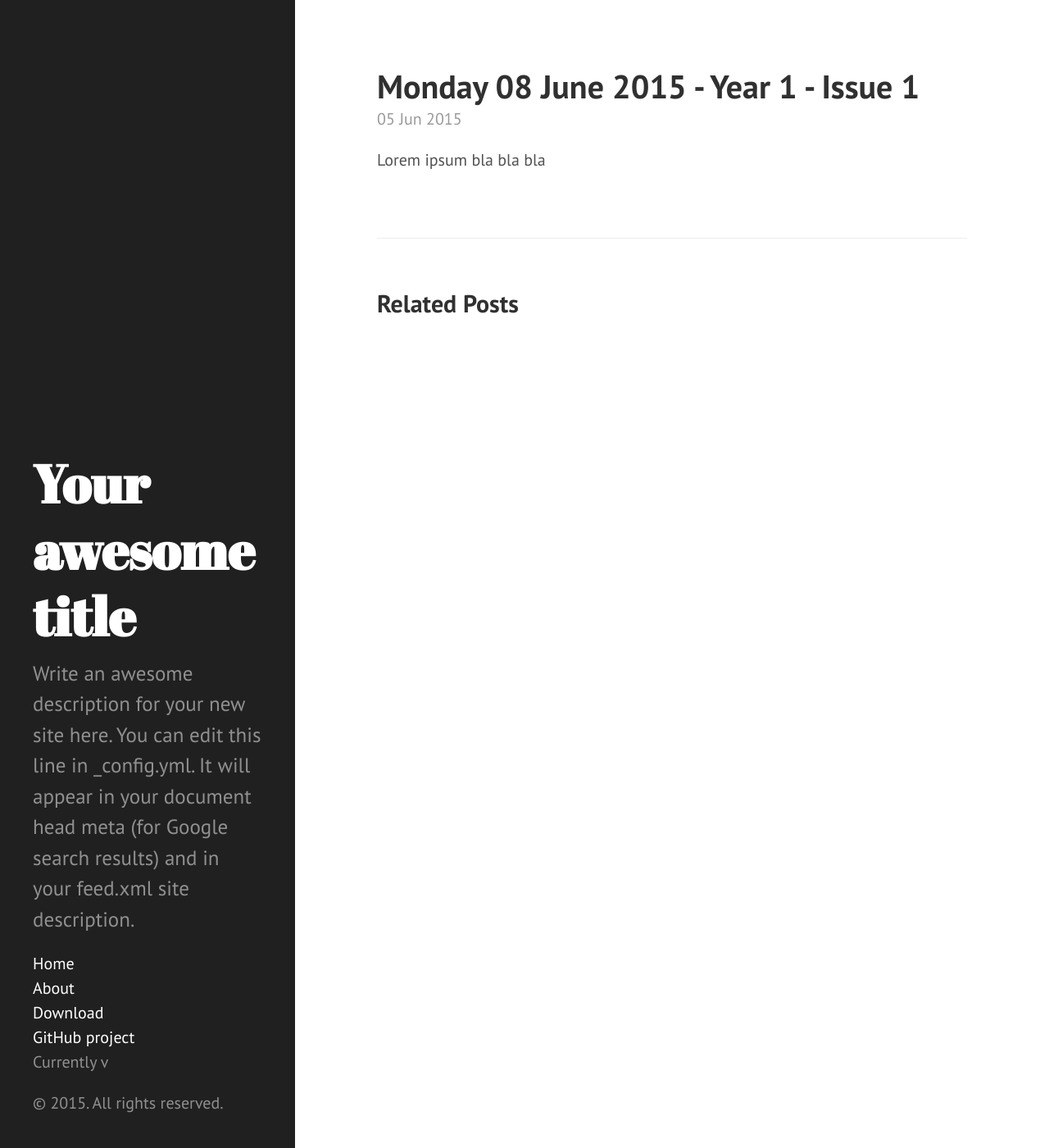
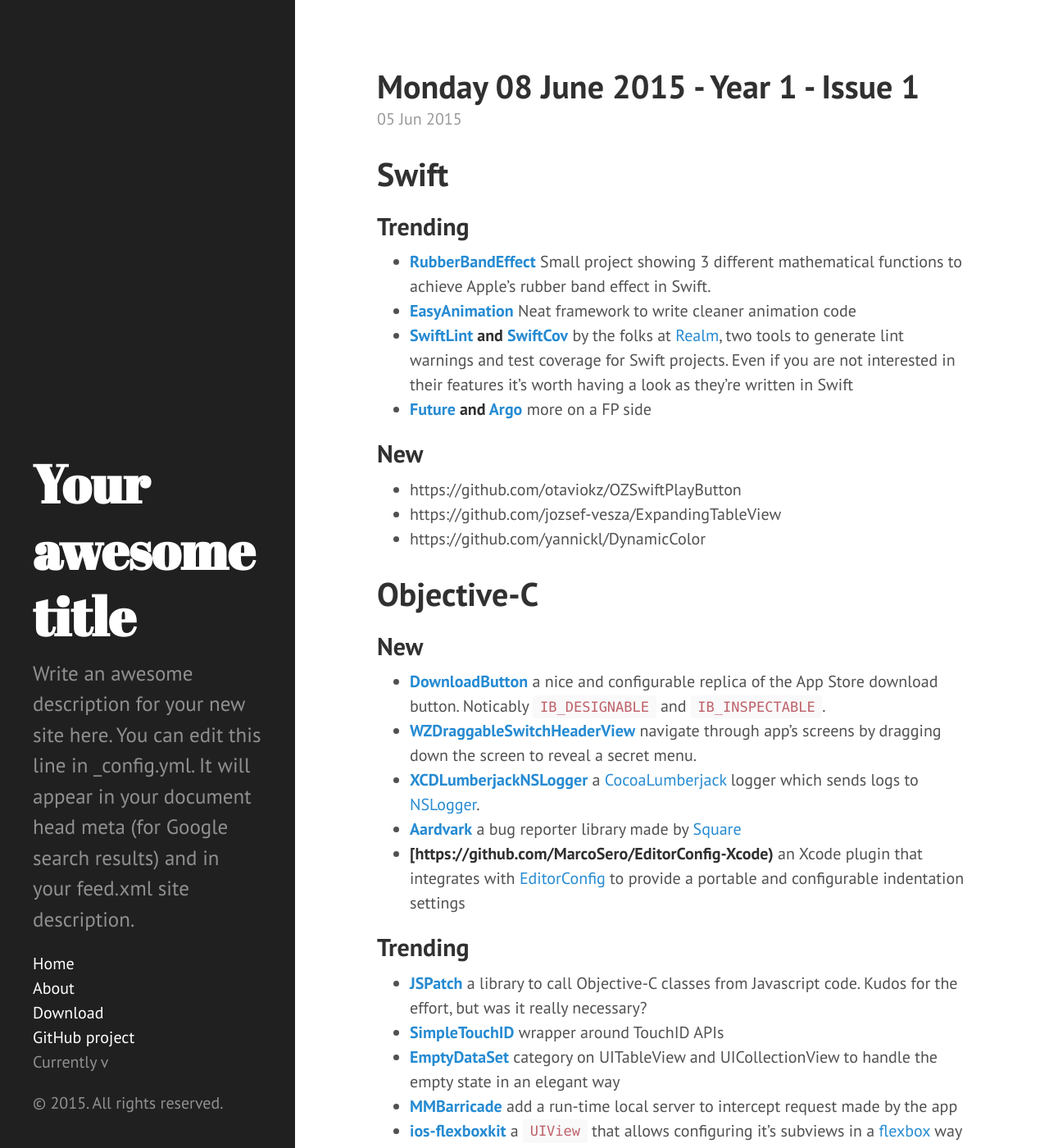
Before and after one commit to mokacoding/the-ios-times, a Jekyll site: the page built from _posts/2015-06-05-year-01-issue-01.md, in a window 1280 px wide and 1400 px high. Shown: the whole window at 82% size. Built offline with Jekyll 4.4.1, drawn with Linux system fonts in a browser that asks for light colours.

Commit message:
Add first issue draft

```diff
--- a/_posts/2015-06-05-year-01-issue-01.md
+++ b/_posts/2015-06-05-year-01-issue-01.md
@@ -1,7 +1,38 @@
 ---
 layout: post
-title:  "Monday 08 June 2015 - Year 1 - Issue 1"
-date:   2015-06-05
+title: "Monday 08 June 2015 - Year 1 - Issue 1"
+date: 2015-06-05
 ---
 
-Lorem ipsum bla bla bla
+# Swift
+
+## Trending
+
+* **[RubberBandEffect](https://github.com/Produkt/RubberBandEffect)** Small project showing 3 different mathematical functions to achieve Apple’s rubber band effect in Swift.
+* **[EasyAnimation](https://github.com/icanzilb/EasyAnimation)** Neat framework to write cleaner animation code
+* **[SwiftLint](https://github.com/realm/SwiftLint) and [SwiftCov](https://github.com/realm/SwiftCov)** by the folks at [Realm](https://realm.io/), two tools to generate lint warnings and test coverage for Swift projects. Even if you are not interested in their features it's worth having a look as they're written in Swift
+* **[Future](https://github.com/nghialv/Future) and [Argo](https://github.com/thoughtbot/Argo)** more on a FP side
+
+## New
+
+* https://github.com/otaviokz/OZSwiftPlayButton
+* https://github.com/jozsef-vesza/ExpandingTableView
+* https://github.com/yannickl/DynamicColor
+
+# Objective-C
+
+## New
+
+* **[DownloadButton](https://github.com/PavelKatunin/DownloadButton)** a nice and configurable replica of the App Store download button. Noticably `IB_DESIGNABLE` and `IB_INSPECTABLE`.
+* **[WZDraggableSwitchHeaderView](https://github.com/wongzigii/WZDraggableSwitchHeaderView)** navigate through app's screens by dragging down the screen to reveal a secret menu.
+* **[XCDLumberjackNSLogger](https://github.com/0xced/XCDLumberjackNSLogger)** a [CocoaLumberjack](https://github.com/CocoaLumberjack/CocoaLumberjack) logger which sends logs to [NSLogger](https://github.com/fpillet/NSLogger).
+* **[Aardvark](https://github.com/square/Aardvark)** a bug reporter library made by [Square](http://square.github.io/)
+* **[https://github.com/MarcoSero/EditorConfig-Xcode)** an Xcode plugin that integrates with [EditorConfig](http://editorconfig.org/) to provide a portable and configurable indentation settings
+
+## Trending
+
+* **[JSPatch](https://github.com/bang590/JSPatch)** a library to call Objective-C classes from Javascript code. Kudos for the effort, but was it really necessary?
+* **[SimpleTouchID](https://github.com/liu044100/SmileTouchID)** wrapper around TouchID APIs
+* **[EmptyDataSet](https://github.com/dzenbot/DZNEmptyDataSet)** category on UITableView and UICollectionView to handle the empty state in an elegant way
+* **[MMBarricade](https://github.com/mutualmobile/MMBarricade)** add a run-time local server to intercept request made by the app
+* **[ios-flexboxkit](https://github.com/alexdrone/ios-flexboxkit)** a `UIView` that allows configuring it's subviews in a [flexbox](https://css-tricks.com/snippets/css/a-guide-to-flexbox/) way
```
